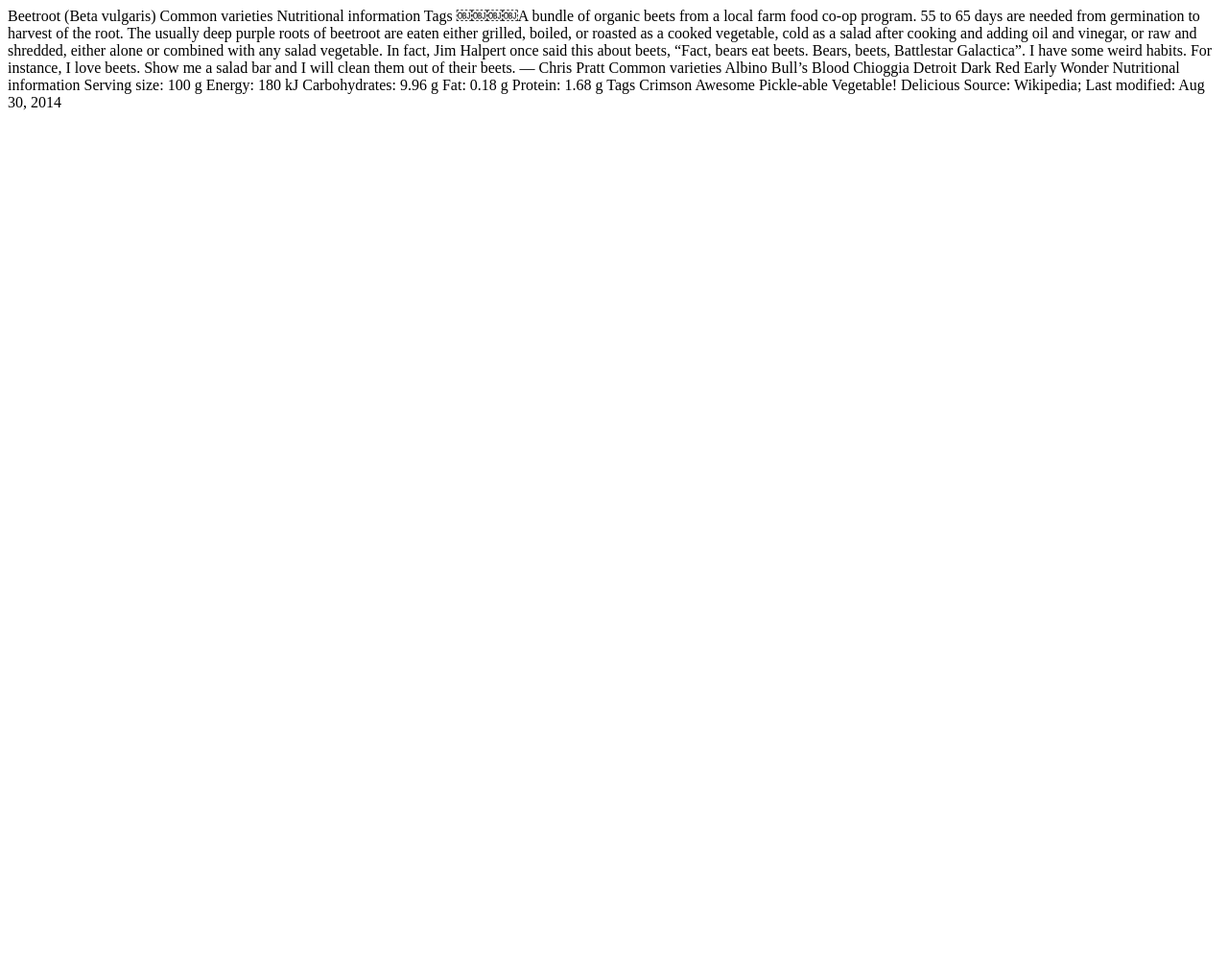
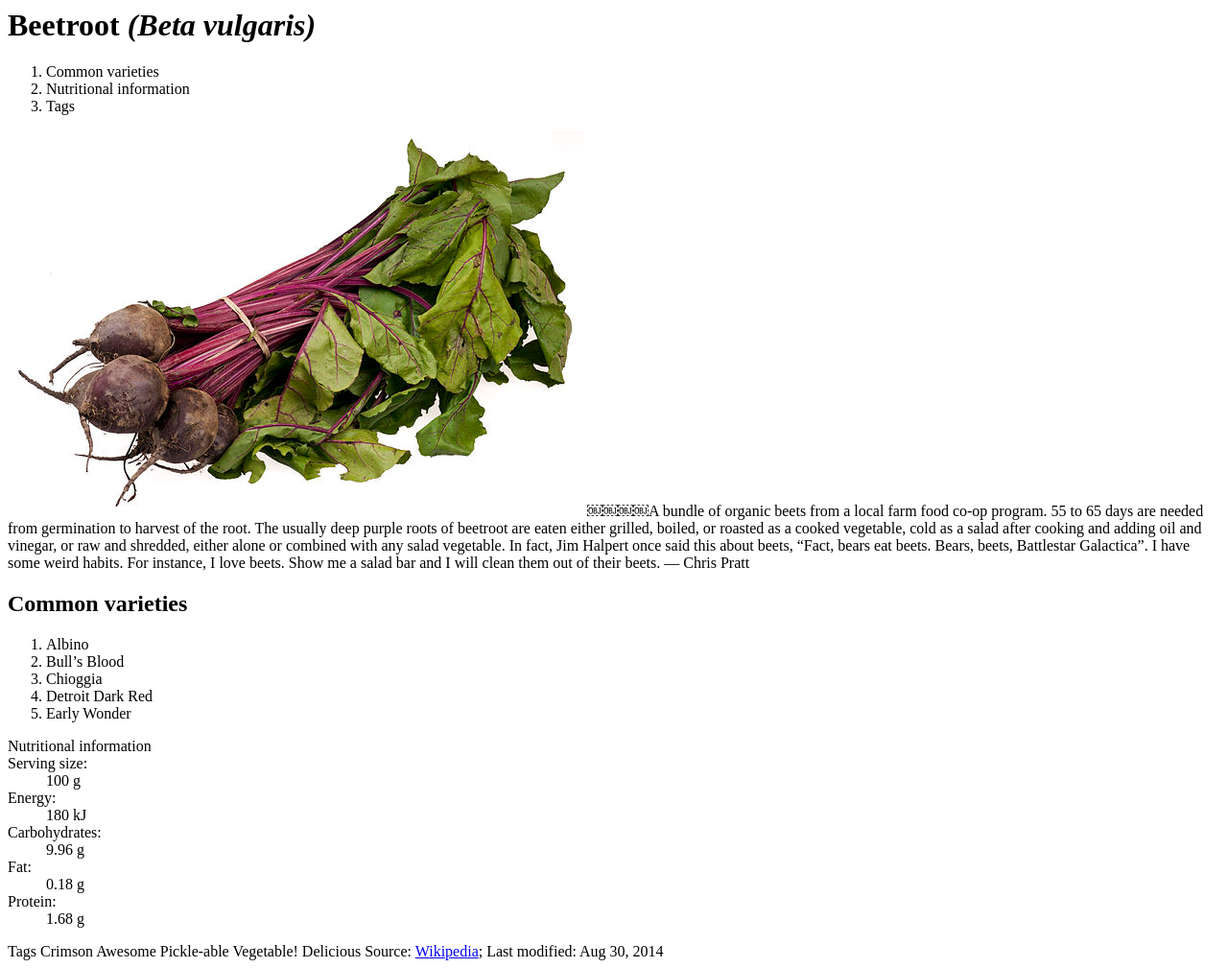
Before and after one commit to katiea2496/Intro-to-HTML, a plain HTML site: page index.html in a window 1280 px wide. Shown: the whole page at 96% size. Before the commit the page ends 800 px from the top, so only its background shows below. Drawn offline with Linux system fonts and the light colour scheme.

Commit message:
More code. Added a image and a link.

```diff
--- a/index.html
+++ b/index.html
@@ -1,19 +1,51 @@
-Beetroot (Beta vulgaris)
-Common varieties Nutritional information Tags
-￼￼￼￼A bundle of organic beets from a local farm food co-op program. 55 to 65 days are needed from germination to harvest of the root.
+<header>
+
+  <h1>Beetroot <i>(Beta vulgaris)</i></h1>
+</header>
+
+<ol>
+  <li>Common varieties</li>
+  <li>Nutritional information</li>
+  <li>Tags</li>
+</ol>
+
+
+<img src="images/beets.jpg" alt="A bundle of organic beets">
+
+
+￼￼￼￼A bundle of organic beets from a local farm food co-op program.
+
+55 to 65 days are needed from germination to harvest of the root.
 The usually deep purple roots of beetroot are eaten either grilled, boiled, or roasted as a cooked vegetable, cold as a salad after cooking and adding oil and vinegar, or raw and shredded, either alone or combined with any salad vegetable.
 In fact, Jim Halpert once said this about beets, “Fact, bears eat beets. Bears, beets, Battlestar Galactica”.
 I have some weird habits. For instance, I love beets. Show me a salad bar and I will clean them out of their beets.
 — Chris Pratt
-Common varieties
-Albino
-Bull’s Blood Chioggia
-Detroit Dark Red Early Wonder
+<h2>Common varieties</h2>
+<ol>
+  <li>Albino</li>
+  <li>Bull’s Blood</li>
+  <li>Chioggia</li>
+  <li>Detroit Dark Red</li>
+  <li>Early Wonder</li>
+</ol>
+<dl>
 Nutritional information
-Serving size: 100 g
-Energy: 180 kJ Carbohydrates: 9.96 g Fat: 0.18 g
-Protein: 1.68 g
+  <dt>Serving size:</dt>
+  <dd>100 g</dd>
+
+  <dt>Energy:</dt>
+  <dd>180 kJ</dd>
+
+  <dt>Carbohydrates:</dt>
+  <dd>9.96 g</dd>
+
+  <dt>Fat:</dt>
+  <dd>0.18 g</dd>
+
+  <dt>Protein:</dt>
+  <dd>1.68 g</dd>
+</dl>
 Tags
 Crimson
 Awesome Pickle-able Vegetable! Delicious
-Source: Wikipedia; Last modified: Aug 30, 2014
+Source: <a href="http://en.wikipedia.org/wiki/Beetroot">Wikipedia</a>; Last modified: Aug 30, 2014
```
Also changed, not shown: images/beets.jpg (added).
